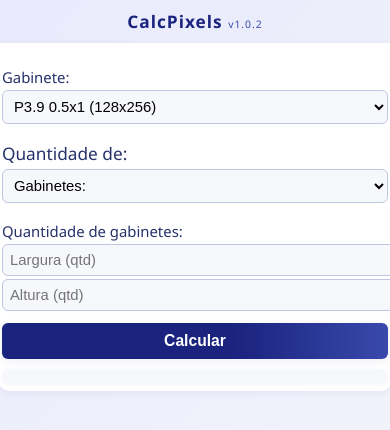
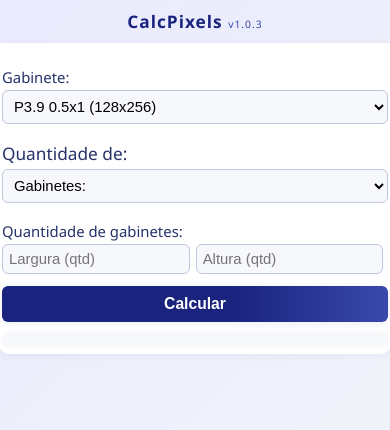
Before and after one commit to LuanGP/CalcPixels, a plain HTML site: page index.html in a window 390 px wide. Drawn offline with Linux system fonts and the light colour scheme.

Commit message:
Update index.html

```diff
--- a/index.html
+++ b/index.html
@@ -86,6 +86,16 @@
             color: #26326a;
             font-weight: 700;
         }
+        .input-row {
+            display: flex;
+            gap: 10px;
+            width: 100%;
+        }
+        .input-row input[type="number"] {
+            width: 48%;
+            min-width: 0;
+            display: inline-block;
+        }
         @media (max-width: 600px) {
             body {
                 padding: 0;
@@ -133,6 +143,14 @@
                 gap: 1px;
                 margin-top: 7px;
             }
+            .input-row {
+                gap: 6px;
+            }
+            .input-row input[type="number"] {
+                width: 45%;
+                font-size: 0.93em;
+                padding: 6px 6px;
+            }
         }
         /* Alinhar label e select na mesma linha para 'Quantidade de:' */
         .inline-label-select {
@@ -150,7 +168,7 @@
     </style>
 </head>
 <body>
-    <h1 style="font-size:2em;text-align:center;margin-bottom:10px;margin-top:22px;">CalcPixels <span id="versao-app" style="font-size:0.6em; color:#3949ab; font-weight:400;">v1.0.2</span></h1>
+    <h1 style="font-size:2em;text-align:center;margin-bottom:10px;margin-top:22px;">CalcPixels <span id="versao-app" style="font-size:0.6em; color:#3949ab; font-weight:400;">v1.0.3</span></h1>
     <div class="container">
         <form id="form-calc" onsubmit="return false;">
             <label>Gabinete:</label>
@@ -195,13 +213,17 @@
             </div>
             <div id="qtd-gabinetes">
                 <label>Quantidade de gabinetes:</label>
-                <input type="number" id="qtd-largura" placeholder="Largura (qtd)" min="1" required>
-                <input type="number" id="qtd-altura" placeholder="Altura (qtd)" min="1" required>
+                <div class="input-row">
+                    <input type="number" id="qtd-largura" placeholder="Largura (qtd)" min="1" required>
+                    <input type="number" id="qtd-altura" placeholder="Altura (qtd)" min="1" required>
+                </div>
             </div>
             <div id="qtd-metros" style="display:none;">
                 <label>Dimensões em metros:</label>
-                <input type="number" id="metros-largura" placeholder="Largura (m)" min="0.01" step="0.01">
-                <input type="number" id="metros-altura" placeholder="Altura (m)" min="0.01" step="0.01">
+                <div class="input-row">
+                    <input type="number" id="metros-largura" placeholder="Largura (m)" min="0.01" step="0.01">
+                    <input type="number" id="metros-altura" placeholder="Altura (m)" min="0.01" step="0.01">
+                </div>
             </div>
             <button type="submit" onclick="calcularPainel()">Calcular</button>
         </form>
```
